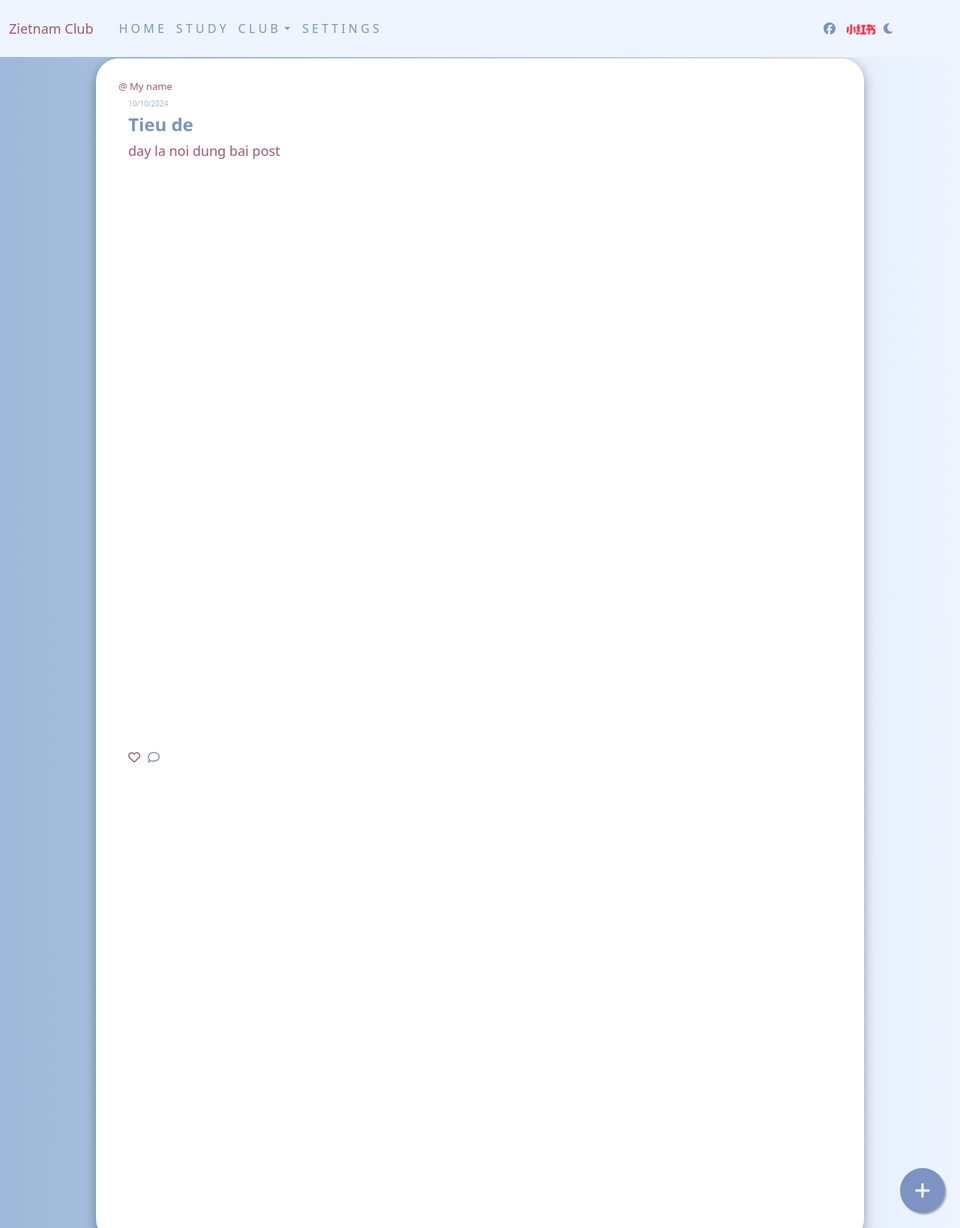
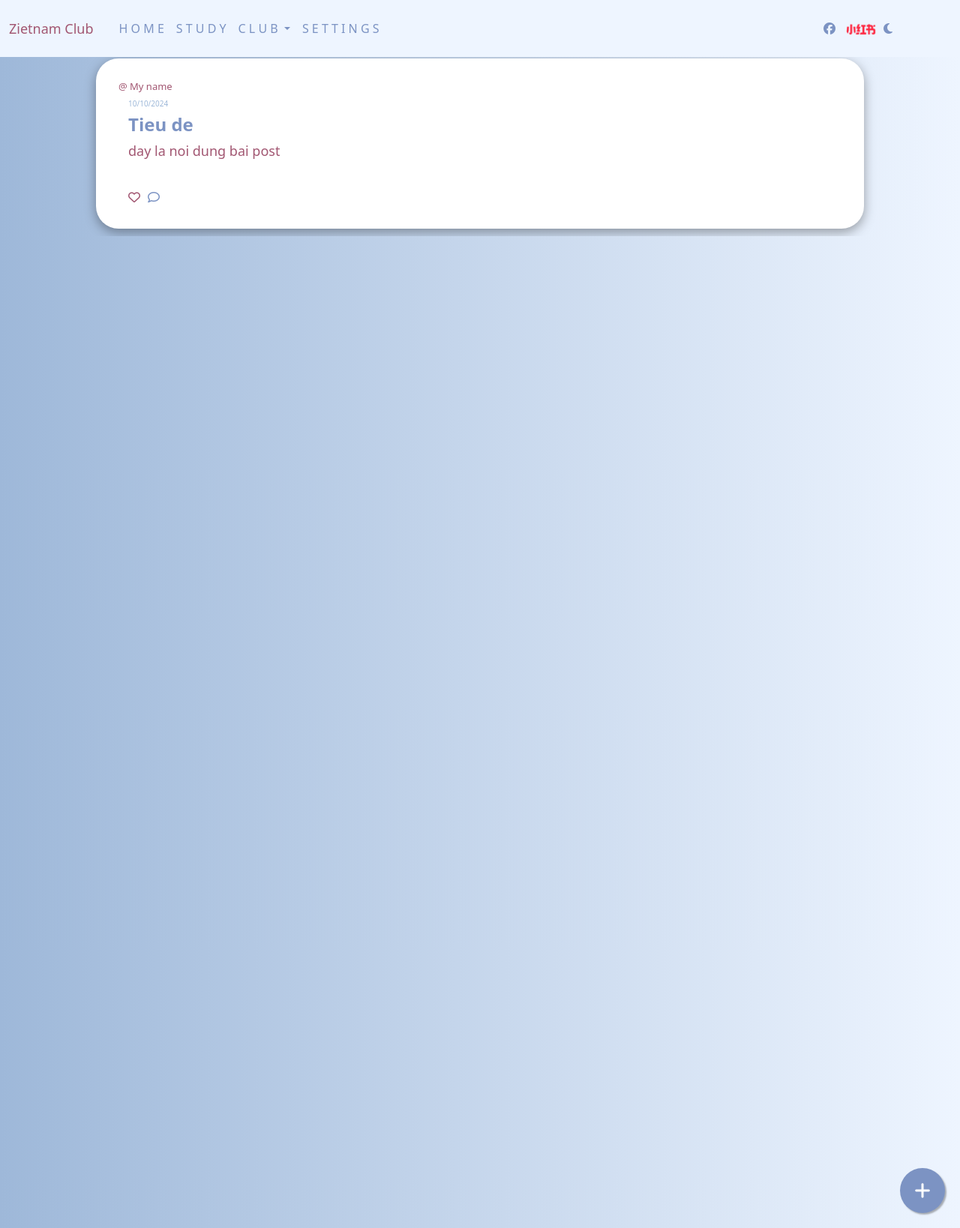
Before and after one commit to Torru20/zietnam_club_php, a PHP site: page /pages/forum_page.php in a window 1280 px wide. Shown: the whole page at 75% size. Run offline with PHP 8.4, Linux system fonts and the light colour scheme; some libraries are stand-ins or nearby versions; some web fonts are replaced.

Commit message:
nhu_2/11_1

```diff
--- a/components/post.php
+++ b/components/post.php
@@ -20,13 +20,13 @@
         <a class="post-cmt" data-bs-toggle="collapse" href="#collapseExample" role="button" aria-expanded="false" aria-controls="collapseExample">
             <i class="far fa-comment"></i>
         </a>
+    </div>
+    <div class="collapse" id="collapseExample">
+    <div class="card card-body">
+        go cmt vao day
+    </div>
 
 
     </div>
-    <div class="collapse" id="collapseExample">
-        <div class="card card-body">
-            go cmt vao day
-        </div>
-        </div>
 
 </div>
--- a/css/chatchit.css
+++ b/css/chatchit.css
@@ -45,8 +45,8 @@ body{
 }
 
 .message-user2 {
-    background-color:var(--secondary-color)
-    text-align: right;
+    background-color:var(--secondary-color);
+    text-align : right;
 }
 .chat-input{
     margin-top: 10px;
--- a/pages/forum_page.php
+++ b/pages/forum_page.php
@@ -16,10 +16,6 @@
         <?php
 
             include "../components/post.php";
-            include "../components/post.php";
-            include "../components/post.php";
-            include "../components/post.php";
-            include "../components/post.php";
 
             include "../components/floating-button.php";
         ?>
--- a/template/head.php
+++ b/template/head.php
@@ -14,24 +14,5 @@
     padding: 0;
     box-sizing: border-box;
 }
-body{
-    background-color: var(--surface-color) ;
-    background: linear-gradient(to right,var(--secondary-color),var(--surface-color));
 
-    overflow: hidden;
-
-    display: flex;
-    flex-direction: column;
-    height: 100vh;
-    justify-content: space-between;
-    position: relative;
-    /*
-    display: flex;
-    align-items: center;
-    justify-content: center;
-    flex-direction: column;
-    height: 100vh;
-    */
-
-}
 </style>
```
